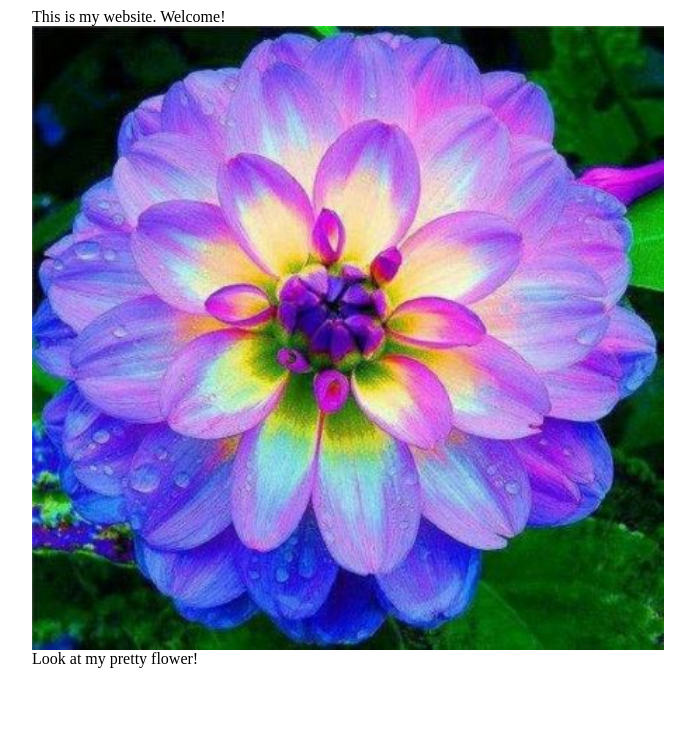
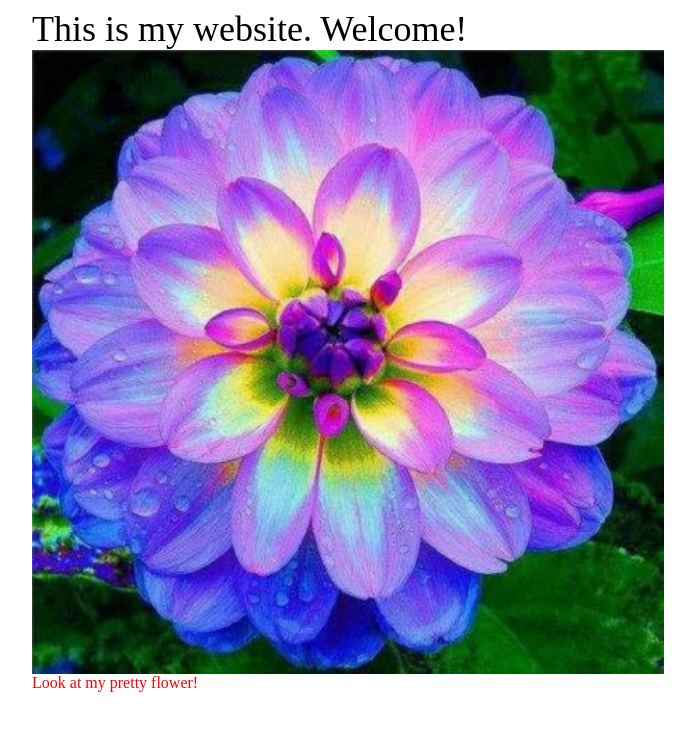
Before and after one commit to youngrrrr/WebsiteTutorial, a plain HTML site: page index.html in a window 1280 px wide. Shown: the whole page, without its empty margins (292-987 px from the left). Drawn offline with Linux system fonts and the light colour scheme.

Commit message:
Updating index.html

```diff
--- a/index.html
+++ b/index.html
@@ -6,10 +6,10 @@
     </title>
   </head>
   <body>
-    <p class="center">
+    <p class="center big-font">
       This is my website. Welcome!
     </p>
     <img src="./flower.jpg" class="center">
-    <p class="center">Look at my pretty flower!</p>
+    <p class="center red-font">Look at my pretty flower!</p>
   </body>
 </html>
```
